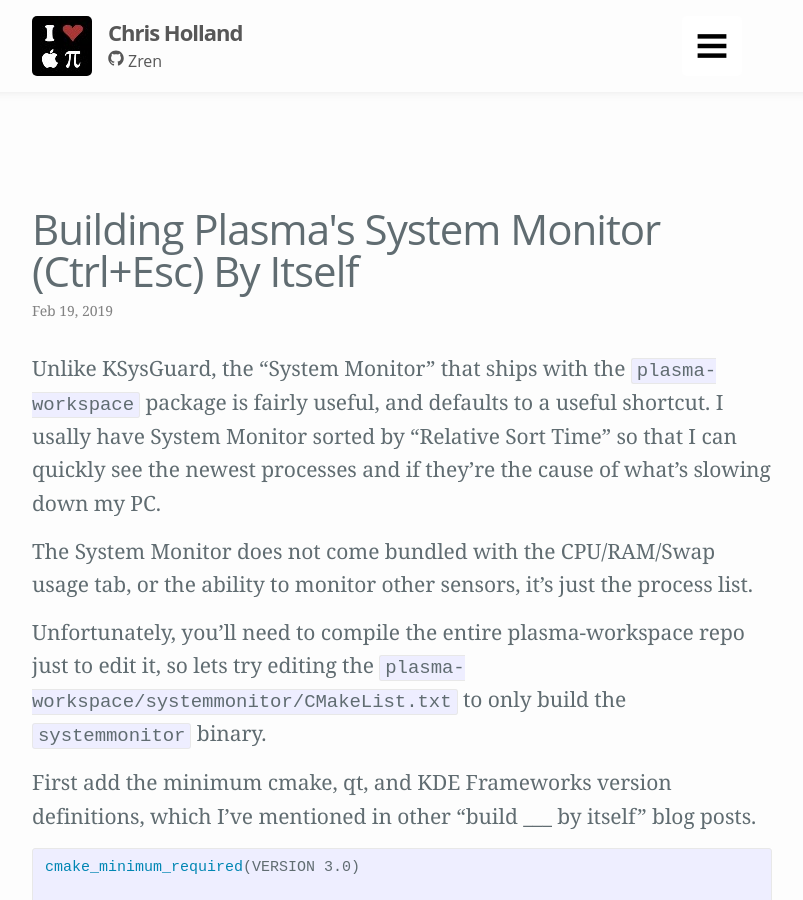
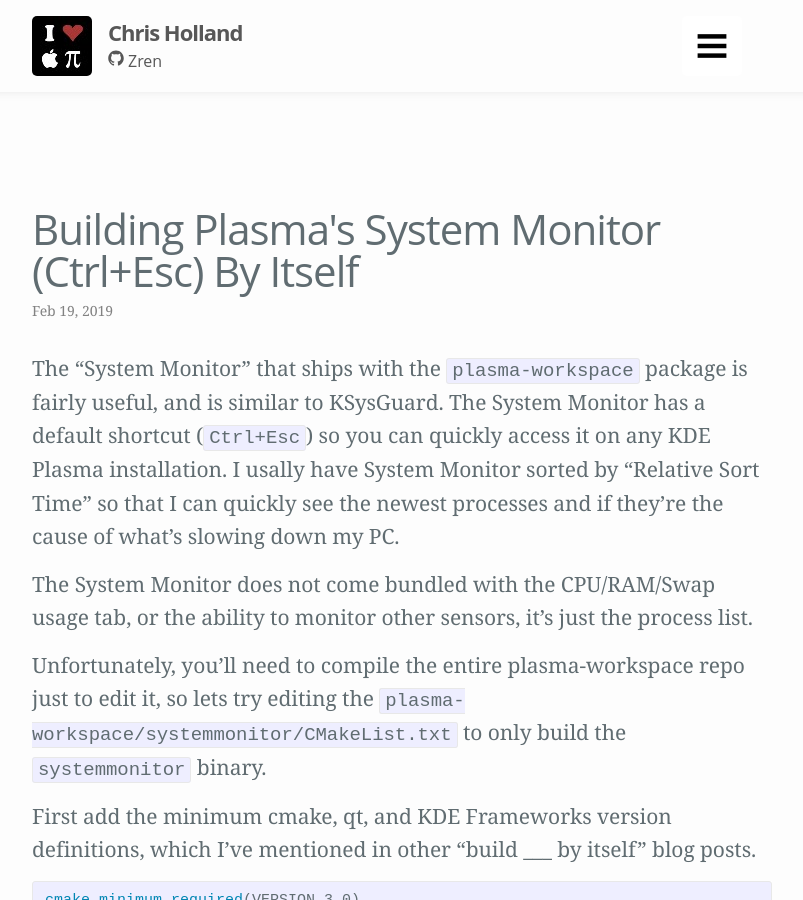
Before and after one commit to Zren/zren.github.io, a Jekyll site: the page built from _posts/2019-02-19-building-plasmas-system-monitor-ctrlesc-by-itself.markdown, in a window 1280 px wide and 900 px high. Shown: the whole window, without its empty margins (238-1041 px from the left). Built offline with Jekyll 4.4.1, drawn with Linux system fonts in a browser that asks for light colours.

Commit message:
Don't bash on KSysGuard

```diff
--- a/_posts/2019-02-19-building-plasmas-system-monitor-ctrlesc-by-itself.markdown
+++ b/_posts/2019-02-19-building-plasmas-system-monitor-ctrlesc-by-itself.markdown
@@ -3,7 +3,7 @@
 layout: post
 ---
 
-Unlike KSysGuard, the "System Monitor" that ships with the `plasma-workspace` package is fairly useful, and defaults to a useful shortcut. I usally have System Monitor sorted by "Relative Sort Time" so that I can quickly see the newest processes and if they're the cause of what's slowing down my PC.
+The "System Monitor" that ships with the `plasma-workspace` package is fairly useful, and is similar to KSysGuard. The System Monitor has a default shortcut (`Ctrl+Esc`) so you can quickly access it on any KDE Plasma installation. I usally have System Monitor sorted by "Relative Sort Time" so that I can quickly see the newest processes and if they're the cause of what's slowing down my PC.
 
 The System Monitor does not come bundled with the CPU/RAM/Swap usage tab, or the ability to monitor other sensors, it's just the process list.
 
```
